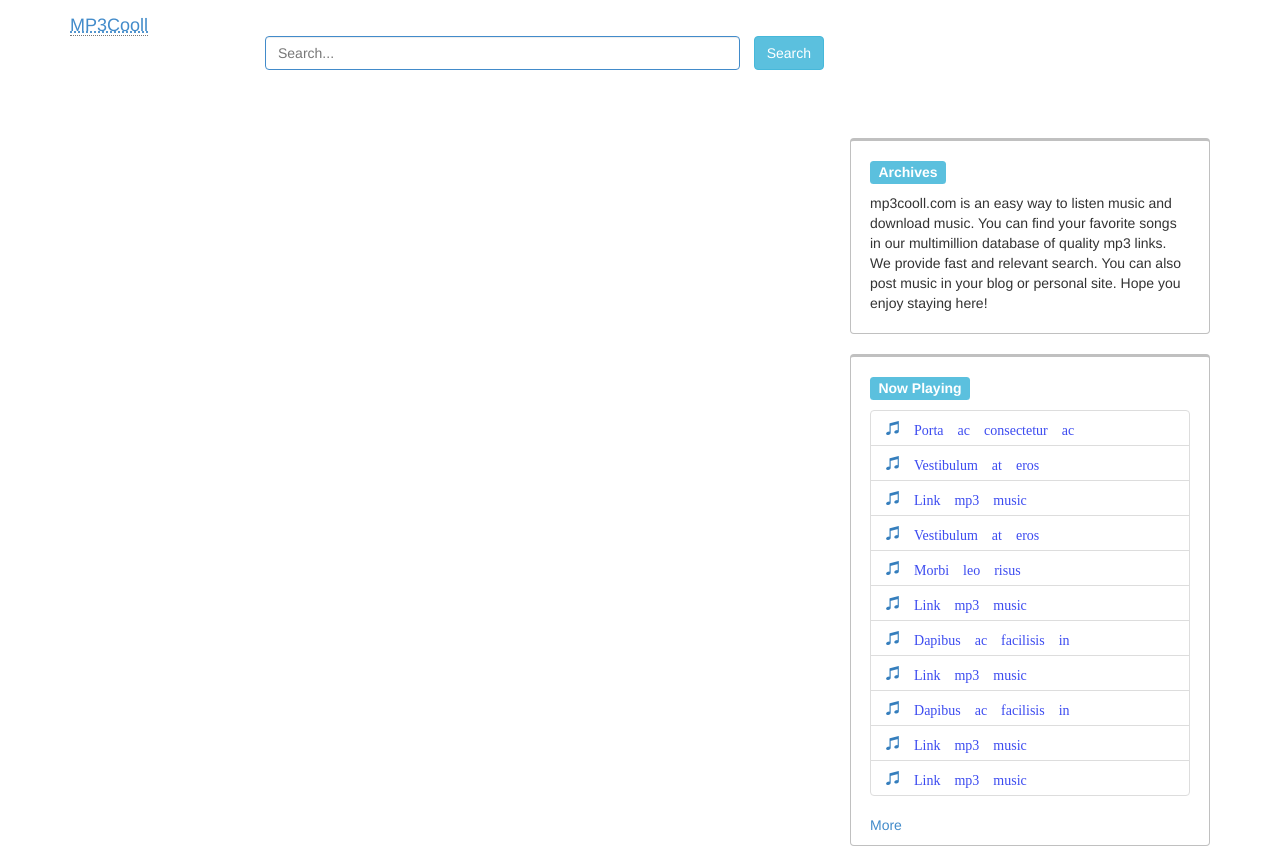
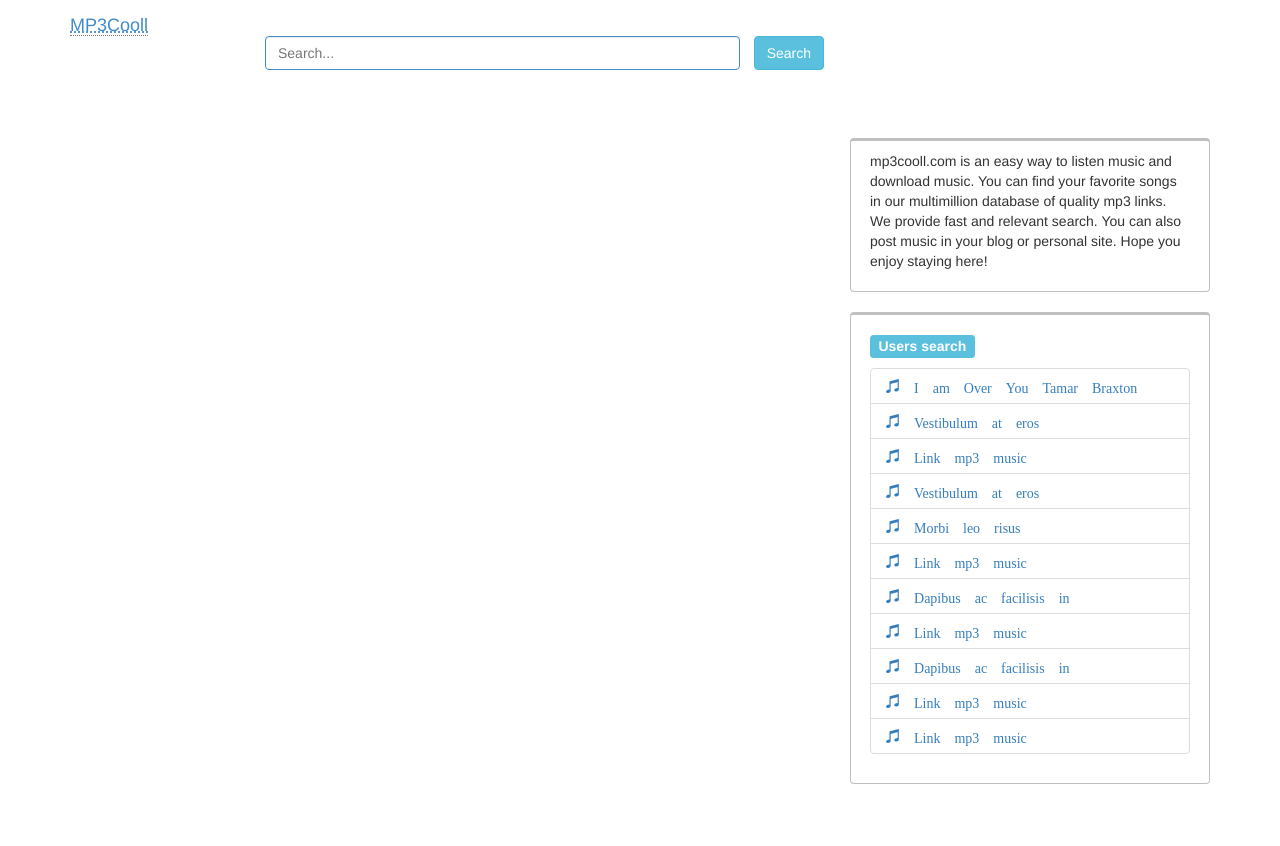
Before and after one commit to mp3music/website, a PHP site: template views/layout.php in a window 1280 px wide. After the commit the page ends 784 px from the top, so only its background shows below. Run offline with PHP 8.4, Linux system fonts and the light colour scheme; the template is opened without the code that fills it, so the values that code supplies are empty; some libraries are stand-ins or nearby versions.

Commit message:
code review

```diff
--- a/assets/css/custom-styles.css
+++ b/assets/css/custom-styles.css
@@ -58,7 +58,7 @@
 }
 
 .list-group-item-custom:hover{
-    background-color: #e9edf2;
+    background-color: #f8f8f8;
 }
 
 .list-group-item.list-group-item-custom > span{
--- a/views/layout.php
+++ b/views/layout.php
@@ -38,7 +38,6 @@
 
 		<div class="col-sm-4 col-xs-12 blog-sidebar">
 			<div class="sidebar-module sidebar-archives">
-				<h4 class="label label-info label-info-custom">Archives</h4>
 				<p>
 					mp3cooll.com is an easy way to listen music and download music.
 					You can find your favorite songs in our multimillion database of
@@ -47,50 +46,43 @@
 					Hope you enjoy staying here!
 				</p>
 			</div>
-<!--            пока это не надо-->
-<!--			<div class="sidebar-module sidebar-social">-->
-<!--				<h4 class="label label-info label-info-custom">Elsewhere</h4>-->
-<!--				<div class="addthis_native_toolbox"></div>-->
-<!--			</div>-->
-
 			<div class="sidebar-module sidebar-now-playing">
-				<h4 class="label label-info label-info-custom">Now Playing</h4>
+				<div class="label label-info label-info-custom">Users search</div>
 				<div class="list-group">
 					<a class="list-group-item glyphicon glyphicon-music glyphicon-blue" href="#">
-						<span>Porta ac consectetur ac</span>
+						I am Over You Tamar Braxton
 					</a>
 					<a class="list-group-item glyphicon glyphicon-music glyphicon-blue" href="#">
-						<span>Vestibulum at eros</span>
+						Vestibulum at eros
 					</a>
 					<a class="list-group-item glyphicon glyphicon-music glyphicon-blue" href="#">
-						<span>Link mp3 music</span>
+						Link mp3 music
 					</a>
 					<a class="list-group-item glyphicon glyphicon-music glyphicon-blue" href="#">
-						<span>Vestibulum at eros</span>
+						Vestibulum at eros
 					</a>
 					<a class="list-group-item glyphicon glyphicon-music glyphicon-blue" href="#">
-						<span>Morbi leo risus</span>
+						Morbi leo risus
 					</a>
 					<a class="list-group-item glyphicon glyphicon-music glyphicon-blue" href="#">
-						<span>Link mp3 music</span>
+						Link mp3 music
 					</a>
 					<a class="list-group-item glyphicon glyphicon-music glyphicon-blue" href="#">
-						<span>Dapibus ac facilisis in</span>
+						Dapibus ac facilisis in
 					</a>
 					<a class="list-group-item glyphicon glyphicon-music glyphicon-blue" href="#">
-						<span>Link mp3 music</span>
+						Link mp3 music
 					</a>
 					<a class="list-group-item glyphicon glyphicon-music glyphicon-blue" href="#">
-						<span>Dapibus ac facilisis in</span>
+						Dapibus ac facilisis in
 					</a>
 					<a class="list-group-item glyphicon glyphicon-music glyphicon-blue" href="#">
-						<span>Link mp3 music</span>
+						Link mp3 music
 					</a>
 					<a class="list-group-item glyphicon glyphicon-music glyphicon-blue" href="#">
-						<span>Link mp3 music</span>
+						Link mp3 music
 					</a>
 				</div>
-				<a class="link-more" href="#">More</a>
 			</div>
 		</div><!-- /.blog-sidebar -->
 	</div>
--- a/views/search.php
+++ b/views/search.php
@@ -1,7 +1,7 @@
 <script src="/assets/js/jquery.jplayer.min.js"></script>
-<div class="panel panel-primary">
+<div class="panel panel-default">
 	<!-- Default panel contents -->
-	<div class="panel-heading panel-title">Download <?= $query; ?></div>
+	<div class="panel-heading panel-title">Download <?= $query; ?> mp3</div>
 	<!-- List group -->
 	<ul class="list-group">
 		<?php foreach($results['result'] as $item) : ?>
```
